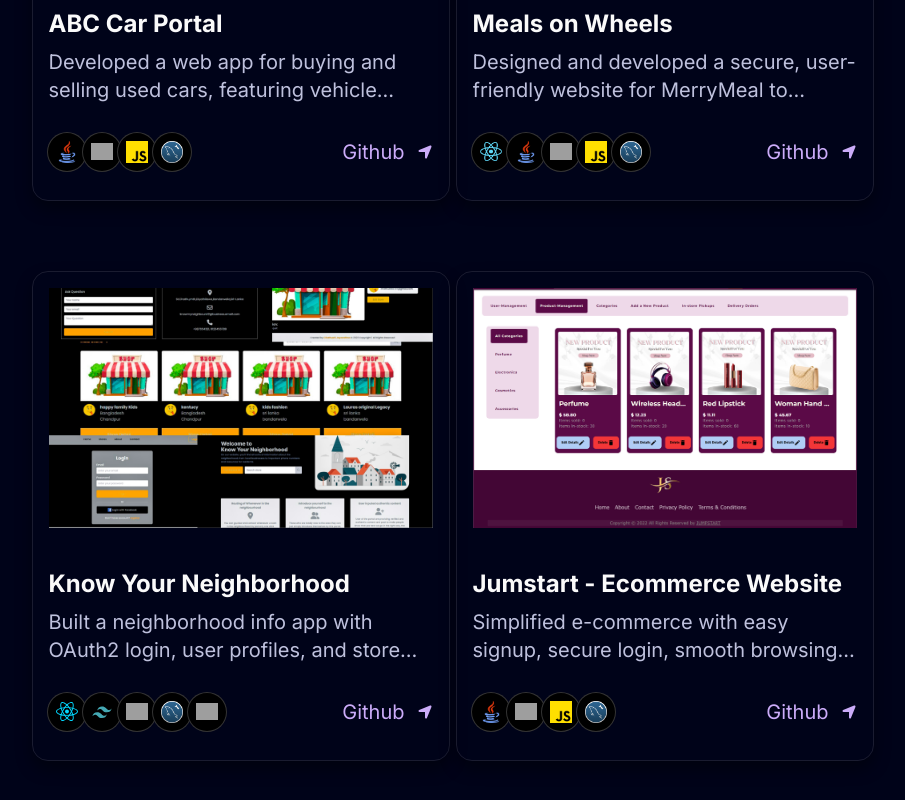
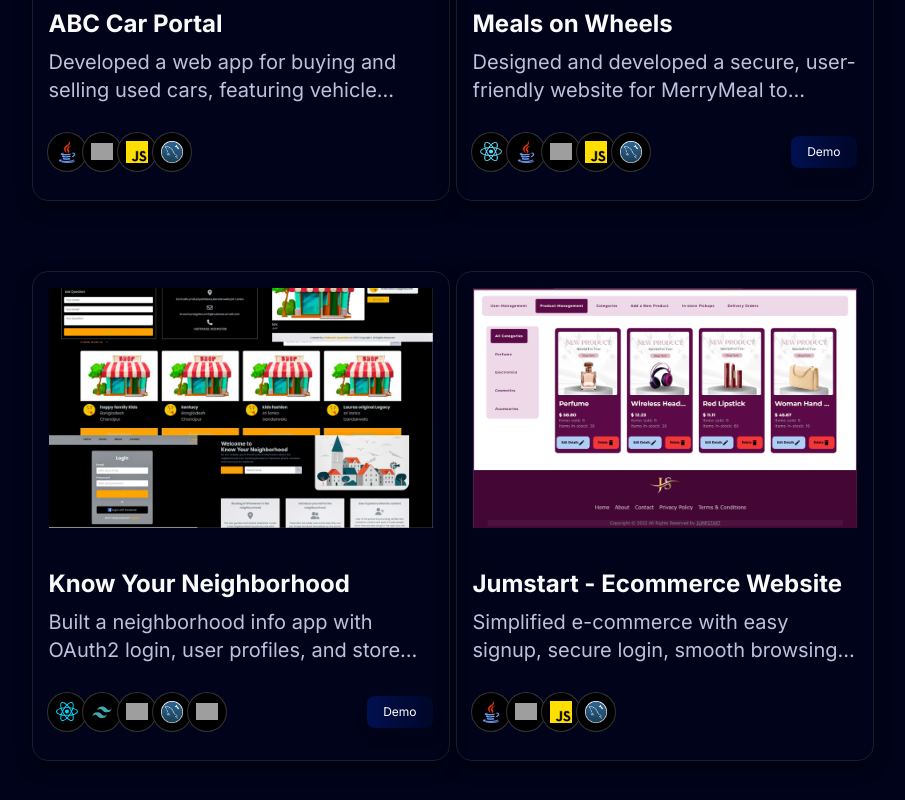
Before and after one commit to Chathu-Jayarathna/portfolio-main, a Next.js app: page / in a window 1280 px wide. Shown: the part 4420-5220 px from the top of the page, without its empty margins (189-1094 px from the left). Built offline with nearby package versions, Linux system fonts and the light colour scheme; grey boxes are pictures that could not be loaded.

Commit message:
added demo button

```diff
--- a/components/RecentProjects.tsx
+++ b/components/RecentProjects.tsx
@@ -1,7 +1,6 @@
 "use client";
 
 import { FaLocationArrow } from "react-icons/fa6";
-
 import { projects } from "@/data";
 import { PinContainer } from "./ui/Pin";
 
@@ -19,10 +18,7 @@ const RecentProjects = () => {
               className="lg:min-h-[32.5rem] h-[25rem] flex items-center justify-center sm:w-96 w-[80vw]"
               key={item.id}
             >
-              <PinContainer
-                title="Resources"
-                href={item.link}
-              >
+              <PinContainer title="Resources" href={item.link}>
                 <div className="relative flex items-center justify-center sm:w-96 w-[80vw] overflow-hidden h-[20vh] lg:h-[30vh] mb-10">
                   <div
                     className="relative w-full h-full overflow-hidden lg:rounded-3xl"
@@ -66,12 +62,17 @@ const RecentProjects = () => {
                     ))}
                   </div>
 
-                  <div className="flex justify-center items-center">
-                    <p className="flex lg:text-xl md:text-xs text-sm text-purple">
-                      Github
-                    </p>
-                    <FaLocationArrow className="ms-3" color="#CBACF9" />
-                  </div>
+                  {/* Conditionally render the Visit Website button */}
+                  {item.newLink && (
+                    <a
+                      href={item.newLink}
+                      target="_blank"
+                      rel="noopener noreferrer"
+                      className="text-xs text-white bg-gradient-to-r from-[rgb(0,17,82)] via-[rgba(0,17,82,0.6)] to-[rgba(0,17,82,0.3)] px-4 py-2 rounded-lg hover:bg-gradient-to-r hover:from-[rgb(0,17,82)] hover:via-[rgba(0,17,82,0.8)] hover:to-[rgba(0,17,82,0.5)] focus:outline-none focus:ring-2 focus:ring-green-500 focus:ring-opacity-50 shadow-lg hover:shadow-xl transition-all ease-in-out duration-300 transform hover:scale-105 active:scale-95"
+                    >
+                      Demo
+                    </a>
+                  )}
                 </div>
               </PinContainer>
             </div>
--- a/data/index.ts
+++ b/data/index.ts
@@ -90,6 +90,7 @@ export const projects = [
     img: "/adp.png",
     iconLists: ["/5.png", "/8.png", "/3.png", "/23.png"],
     link: "https://github.com/Chathu-Jayarathna/Lithan-Projects/tree/main/Module%209%20-%20ADP/Project%20-%20ABC%20Car%20Portal",
+    newLink: "", // New link added
   },
   {
     id: 2,
@@ -98,6 +99,7 @@ export const projects = [
     img: "/dea.png",
     iconLists: ["/7.png", "/5.png", "/8.png", "/3.png", "/23.png"],
     link: "https://github.com/Chathu-Jayarathna/Lithan-Projects/tree/main/Module%2011%20-%20DEA/Project%20-%20MerryMeals",
+    newLink: "https://dea-meerymeals.vercel.app/", // New link added
   },
   {
     id: 3,
@@ -106,6 +108,7 @@ export const projects = [
     img: "/api.jpg",
     iconLists: ["/re.svg", "/25.svg", "/8.png", "/23.png", "/11.png"],
     link: "https://github.com/Chathu-Jayarathna/Lithan-Projects/tree/main/Module%2010%20-%20API/Project%20-%20Know%20Your%20Neighborhood",
+    newLink: "https://adp-kyn.vercel.app/", // New link added
   },
   {
     id: 4,
@@ -114,24 +117,28 @@ export const projects = [
     img: "/cpj.png",
     iconLists: ["/5.png", "/8.png", "/3.png", "/23.png"],
     link: "https://github.com/Chathu-Jayarathna/Lithan-Projects/tree/main/Module%2012%20-%20CPL/Project%20-%20Jumpstart%20E-Commerce%20Site",
+    newLink: "", // New link added
   },
-   {
+  {
     id: 5,
     title: "AAA Hosting",
     des: "Developed a hosting services website for AAA, managing customer data for promotions and delivery",
     img: "/wfs.jpg",
     iconLists: ["/13.png", "/23.png"],
     link: "https://github.com/Chathu-Jayarathna/Lithan-Projects/tree/main/Module%208%20-%20WFS/Project%20-%20AAA%20Hosting",
+    newLink: "", // New link added
   },
-   {
+  {
     id: 6,
     title: "ABC Jobs",
     des: "Built a job portal with user registration, job search, profile editing, forums, and admin bulk emails",
     img: "/cpj.jpg",
     iconLists: ["/5.png", "/8.png", "/3.png", "/23.png"],
     link: "https://github.com/Chathu-Jayarathna/Lithan-Projects/tree/main/Module%209%20-%20ADP/Project%20-%20ABC%20Car%20Portal",
+    newLink: "", // New link added
   },
 ];
+
 
 export const testimonials = [
   {
```
